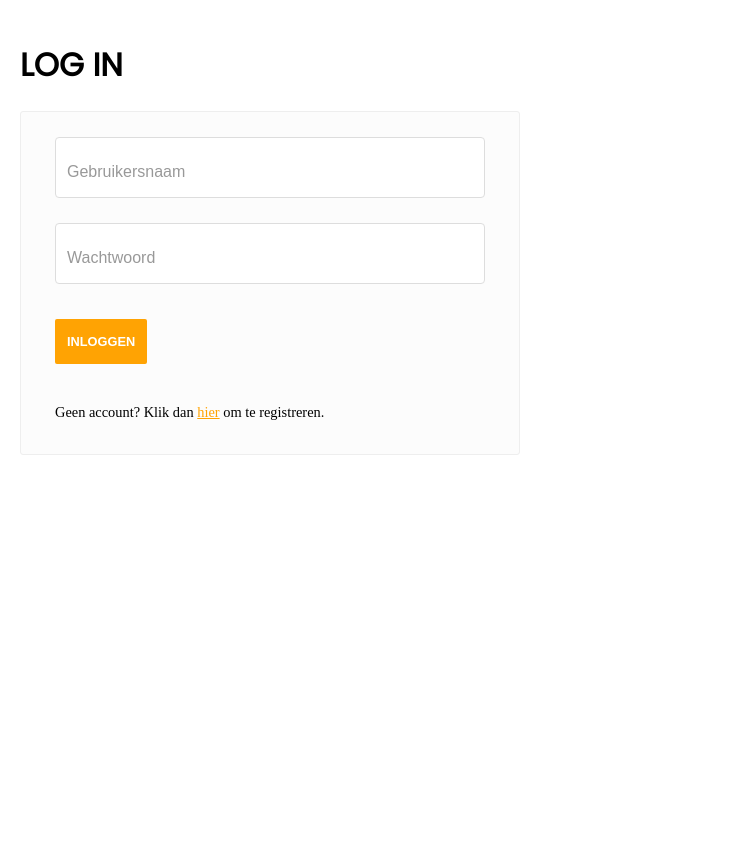
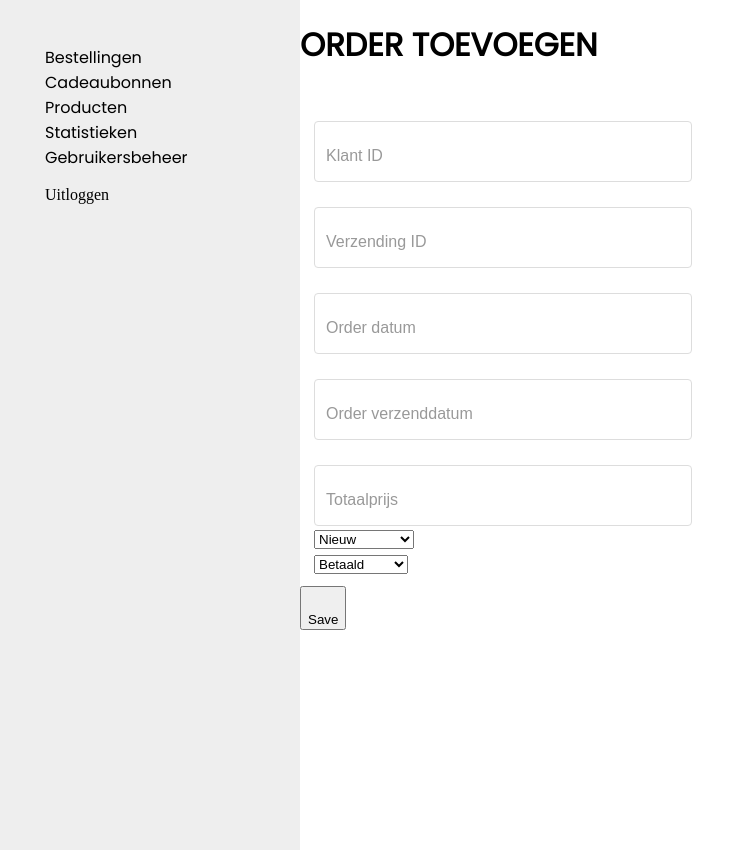
Before and after one commit to rvelumos/beershop-front, a React (Create React App) app: page /cms/orders/create in a window 1280 px wide. Shown: the whole page, without its empty margins (0-735 px from the left). Before the commit the page ends 800 px from the top, so only its background shows below. Built offline with nearby package versions, Linux system fonts and the light colour scheme.

Commit message:
hardcoded auth with JWT token as userlogin is not working, fixed order mapping

```diff
--- a/src/App.js
+++ b/src/App.js
@@ -11,7 +11,7 @@ import Login from "./Components/Website/UserProfile/Login/Login";
 
 function App() {
     const [isUserAuthenticated, setUserAuthenticated] = useState(false);
-    const [isAdminAuthenticated, setAdminAuthenticated] = useState(false);
+    const [isAdminAuthenticated, setAdminAuthenticated] = useState(true);
     const [isManufacturerAuthenticated, setManufacturerAuthenticated] = useState(false);
     const [cmsLogin, setCmsLogin] = useState(false);
     const [token, setToken] = useState("");
@@ -33,8 +33,10 @@ function App() {
         }
     }
 
+    //if(token==='')
+      //  getAuthorities();
     if(token==='')
-        getAuthorities();
+        setToken("eyJhbGciOiJIUzI1NiJ9.eyJzdWIiOiJhZG1pbmlzdHJhdG9yIiwiZXhwIjoxNjE5NjM4NjI5LCJpYXQiOjE2MTg3NzQ2Mjl9.oh17PXcUb4KNRieizMx1eRaMO6v9DAjA_102tgXpQr8");
 
     console.log(isAdminAuthenticated);
 
--- a/src/Components/Orders/Order/Order.js
+++ b/src/Components/Orders/Order/Order.js
@@ -2,45 +2,50 @@ import React from 'react';
 import './Order.css';
 import { v4 as uuidv4 } from 'uuid';
 
-function Order() {
-
+function Order(props) {
     const OrderItems = (props) => {
         let {orderItems, setError, isAdmin} = props;
-console.log(orderItems);
-        if(orderItems.length  > 0) {
+
+            //orderItems = Array.from(orderItems);
+
+            if(orderItems.length > 0) {
                 orderItems = Array.from(orderItems);
-
+                return (
                     orderItems.map((orderItem) => {
                     if (isAdmin) {
+                        let order_date = orderItem.order_date;
+                        let order_sent = orderItem.order_sent;
+                        order_date = order_date.split('T')[0];
+                        order_sent = order_sent.split('T')[0];
+
                         return (
-                            <tr key={uuidv4()} className="Order">
-                                <p className="orderName">{orderItem.name}</p>
-                                <p className="productTotalPrice">{orderItem.total_price}</p>
-                                <p className="productCode">{orderItem.code}</p>
-                                <p className="productDate">{orderItem.date}</p>
-                                <p className="productOrderStatus">{orderItem.orderStatus}</p>
-                                <p className="productPaidStatus">{orderItem.paidStatus}</p>
-                            </tr>
+                            <div key={orderItem.id} className="Order">
+                                <p className="orderID">{orderItem.id}</p>
+                                <p className="orderPrice">{orderItem.total_price}</p>
+                                <p className="orderDate">{order_date}</p>
+                                <p className="orderSent">{order_sent}</p>
+                                <p className="orderStatus">{orderItem.order_status}</p>
+                                <p className="orderPaidStatus">{orderItem.invoice_status}</p>
+                            </div>
                          )
                     } else {
                         return (
+                            <>
                                 <div key={uuidv4()} className="Order">
                                     <p className="orderName">{orderItem.name}</p>
                                     <p className="productTotalPrice">{orderItem.total_price}</p>
                                     <p className="productCode">{orderItem.code}</p>
                                 </div>
+                            </>
                         )
                     }
-            })
-
-        } else {
-            setError("Geen orders gevonden");
+                }
+                ))
             }
     }
     return(
         <>
-            {/*to do !*/}
-            <OrderItems />
+            {OrderItems(props)}
         </>
     )
 }
--- a/src/Components/Orders/Order/OrderAddEdit.js
+++ b/src/Components/Orders/Order/OrderAddEdit.js
@@ -0,0 +1,175 @@
+import React, {useState} from "react";
+import axios from "axios";
+import { useForm } from "react-hook-form";
+import FormElement from "../../Website/Forms/FormElement/FormElement";
+import {useParams} from "react-router-dom";
+import SmallLoadingIndicator from "../../Website/UI/LoadingIndicator/SmallLoadingIndicator";
+
+const OrderAddEdit = ({mode}) => {
+
+    const [error, setError] = useState(false);
+    const [loading, toggleLoading] = useState(true);
+
+    const [formValues, setFormValues] = useState({
+        customer_id: '',
+        shipping_id: '',
+        order_sent: '',
+        order_status: '',
+        order_date: '',
+        price_total: '',
+        invoice_status: ''
+    });
+
+    const { id } = useParams();
+    const isAddMode = !id;
+
+    const { register, errors, handleSubmit } = useForm({
+        criteriaMode: "all",
+        mode: "onChange",
+    });
+
+    const changeHandler = e => {
+        setFormValues({...formValues, [e.target.name]: e.target.value})
+    }
+
+    function onSubmit(data) {
+        return(
+            handleOrder(data)
+        )
+    }
+
+    async function handleOrder(data) {
+        let url = `http://localhost:8080/api/v1/order/`;
+        if(!isAddMode)
+            url = `${url}/${id}`;
+
+        console.log(url);
+
+        try {
+            const result = await axios.post(url, {data});
+            console.log(result);
+        } catch (e) {
+            console.error(e);
+            setError("Fout bij toevoegen gegevens.");
+        }
+        toggleLoading(false);
+    }
+
+
+    return(
+        <>
+        <form onSubmit={handleSubmit(onSubmit)}>
+            <h1>{isAddMode ? 'Order toevoegen' : `Order ${id} wijzigen`}</h1>
+            <fieldset>
+                <div className="formElement">
+                    <FormElement
+                        type="text"
+                        name="customer_id"
+                        label="Klant ID"
+                        onChange={changeHandler}
+                        fieldRef={register({
+                            required: 'Verplicht veld',
+                        })}
+                        error={errors.customer_id ? <span className='error-message'>{errors.customer_id.message}</span> : <span>&nbsp;</span>}
+                    />
+                </div>
+                <div className="formElement">
+                    <FormElement
+                        type="text"
+                        name="shipment_id"
+                        label="Verzending ID"
+                        onChange={changeHandler}
+                        fieldRef={register({
+                            required: 'Verplicht veld',
+                        })}
+                        error={errors.shipment_id ? <span className='error-message'>{errors.shipment_id.message}</span> : <span>&nbsp;</span>}
+                    />
+                </div>
+
+                <div className="formElement">
+                    <FormElement
+                        type="text"
+                        name="order_date"
+                        label="Order datum"
+                        onChange={changeHandler}
+                        fieldRef={register({
+                            required: "Verplicht veld"
+                        })
+                        }
+                        error={errors.order_date ? <span className='error-message'>{errors.order_date.message}</span> : <span>&nbsp;</span>}
+                    />
+                </div>
+
+                <div className="formElement">
+                    <FormElement
+                        type="text"
+                        name="order_sent"
+                        label="Order verzenddatum"
+                        onChange={changeHandler}
+                        fieldRef={register({
+                            required: 'Verplicht veld',
+                        })}
+                        error={errors.order_sent ? <span className='error-message'>{errors.order_sent.message}</span> : <span>&nbsp;</span>}
+                    />
+                </div>
+
+                <div className="formElement">
+                    <FormElement
+                        type="text"
+                        name="price_total"
+                        label="Totaalprijs"
+                        onChange={changeHandler}
+                        form="form"
+                        fieldRef={register({
+                            required: 'Verplicht veld',
+                        })}
+                        error={errors.price_total ? <span className='error-message'>{errors.price_total.message}</span> : <span>&nbsp;</span>}
+                    />
+                </div>
+
+                <div className="formElement">
+                    <select
+                        name="order_status"
+                        label="Order status"
+                        onChange={changeHandler}
+                        form="form"
+                        fieldRef={register({
+                            required: 'Verplicht veld',
+                        })}
+                        error={errors.order_status ? <span className='error-message'>{errors.order_status.message}</span> : <span>&nbsp;</span>}
+                    >
+                        <option value="NEW_ADDED">Nieuw</option>
+                        <option value="PROCESSING">In proces</option>
+                        <option value="SENT">Verzonden</option>
+                        <option value="RECEIVED">Ontvangen</option>
+                        <option value="CANCELLED">Geannuleerd</option>
+                    </select>
+                </div>
+                <div className="formElement">
+                    <select
+                        name="invoice_status"
+                        label="Factuur status"
+                        onChange={changeHandler}
+                        form="form"
+                        fieldRef={register({
+                            required: 'Verplicht veld',
+                        })}
+                        error={errors.invoice_status ? <span className='error-message'>{errors.invoice_status.message}</span> : <span>&nbsp;</span>}
+                    >
+                        <option value="PAID">Betaald</option>
+                        <option value="UNPAID">Niet betaald</option>
+                    </select>
+                </div>
+
+                </fieldset>
+
+                <button type="submit" className="btn btn-primary">
+                    {loading && <SmallLoadingIndicator />}
+                    Save
+                </button>
+        </form>
+     </>
+    )
+}
+
+export default OrderAddEdit;
--- a/src/Components/Orders/Orders.js
+++ b/src/Components/Orders/Orders.js
@@ -36,7 +36,7 @@ const Orders = ({isAdmin, token}) => {
                             "Access-Control-Allow-Origin": "*",
                         }
                     });
-                console.log(result);
+                console.log(result.data);
                 if (result.data.length > 0) {
                     setOrderItems(result.data);
                     console.log(orderItems);
--- a/src/Components/Products/Product/Product.js
+++ b/src/Components/Products/Product/Product.js
@@ -5,7 +5,7 @@ import OrderBlock from "./OrderBlock";
 function Product(props) {
     const displayProductItems = (props) => {
         const {product_items} = props;
-console.log('de items zijn' + product_items)
+
         if(product_items.length  > 0) {
             return (
                 product_items.map((product_item) => {
--- a/src/Components/Website/Forms/RegistrationForm/RegistrationForm.js
+++ b/src/Components/Website/Forms/RegistrationForm/RegistrationForm.js
@@ -122,7 +122,6 @@ const RegistrationForm = () => {
 
                                 <h3>Account informatie</h3>
                                 <fieldset>
-
                                     <div className="formElement">
                                         <FormElement
                                             type="text"
--- a/src/Components/Website/UserProfile/Login/Login.js
+++ b/src/Components/Website/UserProfile/Login/Login.js
@@ -13,7 +13,7 @@ const Login = (props) => {
     const [loading, toggleLoading] = useState(false);
 
     const { cmsLogin } = props;
-    const { login } = useContext(AuthContext);
+    const { loginUser } = useContext(AuthContext);
 
     function OnFormSubmit(data) {
          AuthLogin(data);
@@ -25,7 +25,7 @@ const Login = (props) => {
 
         const username = props.username;
         const password = props.password;
-        let url = `/authenticate/`;
+        let url = `http://localhost:8080/authenticate/`;
 
         try {
             const result = await axios.post(url, {
--- a/src/Templates/CMSLayout.js
+++ b/src/Templates/CMSLayout.js
@@ -10,6 +10,7 @@ import Orders from "../Components/Orders/Orders";
 import Products from "../Components/Products/Products";
 import GiftCards from "../Components/GiftCards/GiftCards";
 import UserManagement from "../Components/Cms/UserManagement/UserManagement";
+import OrderAddEdit from "../Components/Orders/Order/OrderAddEdit";
 
 const CMSLayout = (props) => {
     const { authorityAdmin, authorityManufacturer, username, token } = props;
@@ -35,7 +36,7 @@ const CMSLayout = (props) => {
                 </Route>
 
                 <Route path='/cms/products/create'>
-                    {/*<AddProduct />*/}
+                    {/*<ProductAddEdit mode="add" />*/}
                 </Route>
 
                 <Route path='/cms/products/:order_id'>
@@ -43,7 +44,7 @@ const CMSLayout = (props) => {
                 </Route>
 
                 <Route path='/cms/products/edit/:order_id'>
-                    {/*<EditProduct />*/}
+                    <OrderAddEdit mode="edit" />
                 </Route>
 
                 <Route  path='/cms/orders/' exact>
@@ -51,7 +52,7 @@ const CMSLayout = (props) => {
                 </Route>
 
                 <Route path='/cms/orders/create'>
-                    {/*<AddOrder />*/}
+                    <OrderAddEdit mode="add" />
                 </Route>
 
                 <Route path='/cms/orders/:order_id'>
@@ -59,7 +60,7 @@ const CMSLayout = (props) => {
                 </Route>
 
                 <Route path='/cms/orders/edit/:order_id'>
-                    {/*<EditOrder />*/}
+                    <OrderAddEdit mode="add" />
                 </Route>
 
                 <Route path="/cms/users">
--- a/src/context/AuthContext.js
+++ b/src/context/AuthContext.js
@@ -29,11 +29,11 @@ function AuthContextProvider({ children }) {
     }, [])
 
     async function loginUser(jwtToken) {
-        console.log(jwtToken);
+        console.log("token opgehaald: " + jwtToken);
 
         fetchUserData(jwtToken);
 
-        localStorage.setItem('token', jwtToken);
+        localStorage.setItem('user_token', jwtToken);
     }
 
     async function fetchUserData(jwtToken) {
@@ -55,10 +55,10 @@ function AuthContextProvider({ children }) {
                 },
                 status: 'done'
             })
-            history.push('/mijn_account/');
+//            history.push('/mijn_account/');
 
         } catch(e) {
-
+            console.error(e);
         }
     }
 
```
Lines whose indentation alone changed are shown as unchanged.
